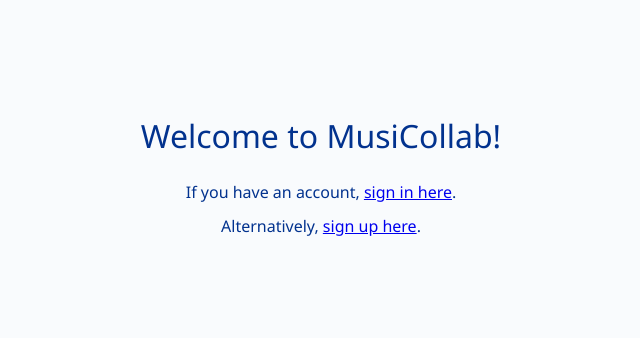
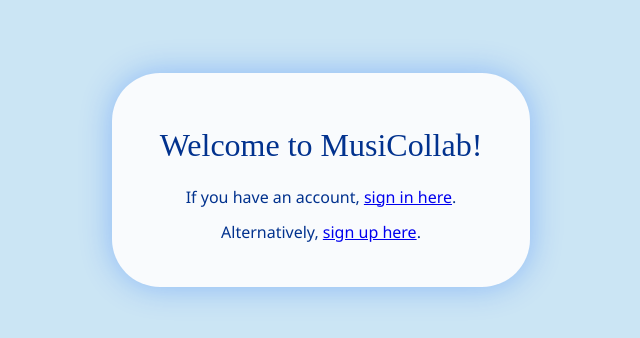
Before and after one commit to LiamHoogstad/Group_9_GDP, a Vue app: page / in a window 1280 px wide. Shown: the part 220-558 px from the top of the page, without its empty margins (319-959 px from the left). Built offline with nearby package versions, Linux system fonts and the light colour scheme; a web font is replaced by a local one.

Commit message:
Landing page - Minor Aesthetic Tweaks
- (Landing Page) Changed font, added bounding box w/ drop-shadow.
- (index.html) Changed title.
- (base.css) Added transparent blue as drop-shadow colour.

```diff
--- a/frontend/assets/base.css
+++ b/frontend/assets/base.css
@@ -7,6 +7,7 @@
   --ct-c-indigo: #77a4f9;
   --ct-c-indigo-soft: #77afff;
   --ct-c-indigo-hard: #6590ff;
+  --ct-c-transparent-blue: #0059ff50;
   --ct-c-midnight-blue: #02328e;
   --ct-c-midnight-red: #8e0232;
 }
@@ -16,6 +17,7 @@
   --colour-background: var(--ct-c-off-white);
   --colour-panel-soft: var(--ct-c-pale-blue);
   --colour-panel-hard: var(--ct-c-sky-blue);
+  --colour-dropshadow: var(--ct-c-transparent-blue);
   --colour-interactable: var(--ct-c-indigo);
   --colour-interactable-hover: var(--ct-c-indigo-soft);
   --colour-interactable-click: var(--ct-c-indigo-hard);
--- a/frontend/assets/main.css
+++ b/frontend/assets/main.css
@@ -26,9 +26,6 @@ body {
   -moz-osx-font-smoothing: grayscale;
 }
 
-#app {
-}
-
 button {
   color: var(--colour-background);
   background-color: var(--colour-interactable);
--- a/frontend/views/LandingPage.vue
+++ b/frontend/views/LandingPage.vue
@@ -13,12 +13,14 @@ export default {
 
 <template>
   <div class="landingPage">
-    <h1>Welcome to MusiCollab!</h1>
+    <div class="boundingBox">
+      <h1>Welcome to MusiCollab!</h1>
     <p>
       If you have an account,
       <router-link to="/sign-in">sign in here</router-link>.
     </p>
     <p>Alternatively, <router-link to="/sign-up">sign up here</router-link>.</p>
+    </div>
   </div>
 </template>
 
@@ -30,13 +32,22 @@ export default {
   justify-content: center;
   height: 100vh;
   text-align: center;
+  background-color: var(--colour-panel-soft);
 }
 
-.landingPage h1 {
-  margin-bottom: 20px;
+.landingPage .boundingBox {
+  padding: 2em;
+  border-radius: 3em;
+  background-color: var(--colour-background);
+  box-shadow: 0 0 2em var(--colour-dropshadow);
 }
 
-.landingPage p {
-  margin-bottom: 10px;
+.boundingBox h1 {
+  font-family: 'Delta Gothic One';
+  margin: 0.5em;
+}
+
+.boundingBox p {
+  margin-bottom: 0.7em;
 }
 </style>
--- a/index.html
+++ b/index.html
@@ -5,7 +5,7 @@
     <link rel="icon" href="/favicon.ico">
     <link rel="preload" as="font" href="./fonts/Delta_Gothic_One/DelaGothicOne-Regular.ttf" type="font/truetype" crossorigin="anonymous">
     <meta name="viewport" content="width=device-width, initial-scale=1.0">
-    <title>Vite App</title>
+    <title>MusiCollab</title>
   </head>
   <body>
     <div id="app"></div>
```
